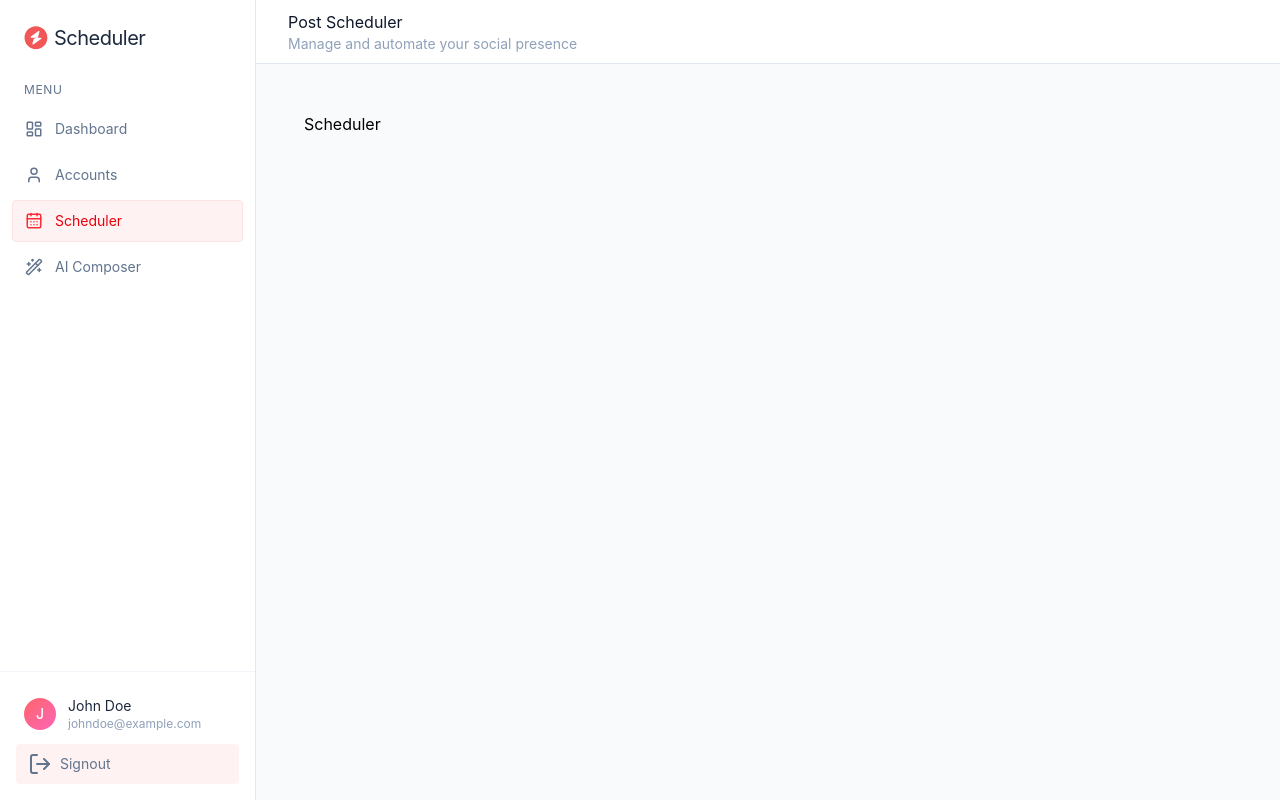
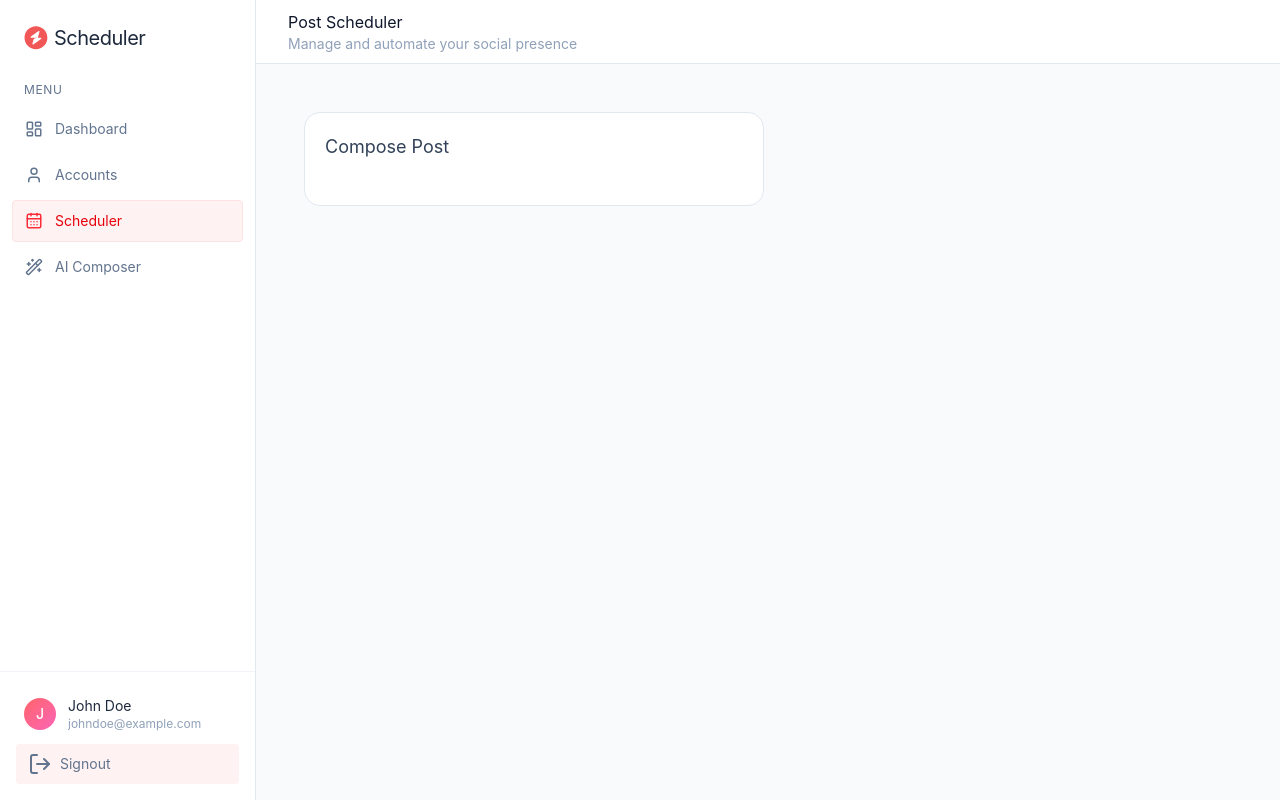
Before and after one commit to manassingha/Socially--Social-Media-Post-Automation, a React (Vite) app in the folder client/: page /schedule in a window 1280 px wide. Built offline with nearby package versions, Linux system fonts and the light colour scheme.

Commit message:
Design the layout of the Scheduler Page

```diff
--- a/client/src/pages/Scheduler.tsx
+++ b/client/src/pages/Scheduler.tsx
@@ -1,9 +1,53 @@
-import React from 'react'
+import { useEffect, useState } from "react";
+import { dummyPostsData } from "../assets/assets";
 
 const Scheduler = () => {
+  const [posts, setPosts] = useState<any[]>([]);
+  const [content, setContent] = useState("");
+  const [scheduledDate, setScheduledDate] = useState("");
+  const [scheduledTime, setScheduledTime] = useState("");
+  const [selectedPlatform, setSelectedPlatform] = useState<string[]>([]);
+  const [mediaFile, setMediaFile] = useState<File | null>(null);
+  const [loading, setLoading] = useState(false);
+
+  const fetchPosts = async () => {
+    setPosts(dummyPostsData);
+  };
+
+  useEffect(() => {
+    (async () => await fetchPosts())();
+    const interval = setInterval(async () => {
+      await fetchPosts();
+    }, 1000);
+    return () => clearInterval(interval);
+  }, []);
+
+  const scheduled = posts.filter((p) => p.status === "scheduled");
+  const published = posts.filter((p) => p.status === "published");
   return (
-    <div>Scheduler</div>
-  )
-}
+    <div className="flex flex-col lg:flex-row gap-6 h-full">
+      {/* compose pannel */}
+      <div className="w-full lg:w-[460px] shrink-0">
+        <div className="bg-white rounded-2xl border border-slate-200 p-5">
+          <div className="flex items-center gap-2 mb-6">
+            <h2 className="text-lg text-slate-700">Compose Post</h2>
+          </div>
 
-export default Scheduler
+          <form className="space-y-5">
+            {/* platforms */}
+
+            {/* content */}
+
+            {/* media uplaod  */}
+
+            {/* date and time */}
+
+            {/* submit button */}
+          </form>
+        </div>
+      </div>
+    </div>
+  );
+};
+
+export default Scheduler;
```
